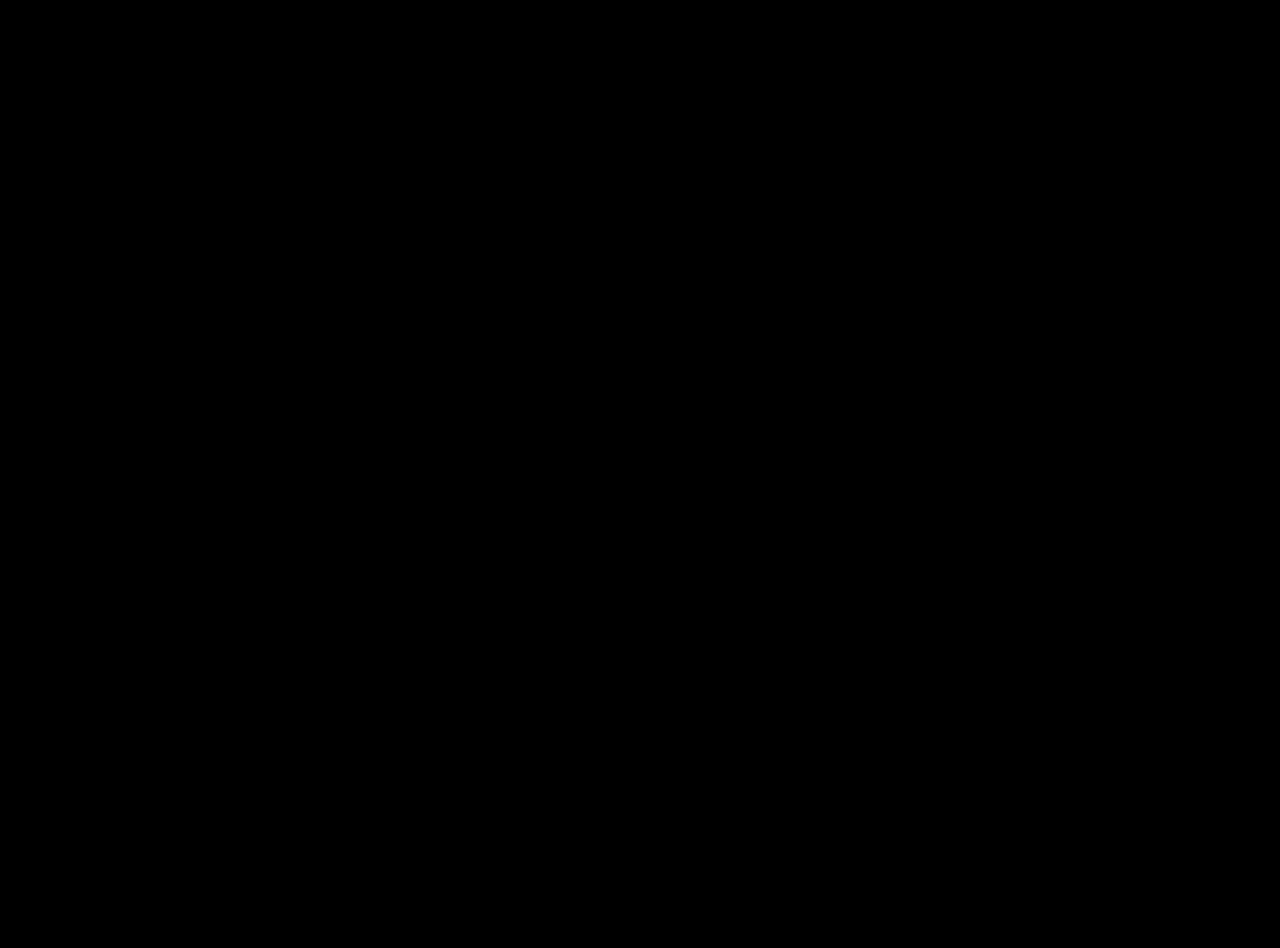
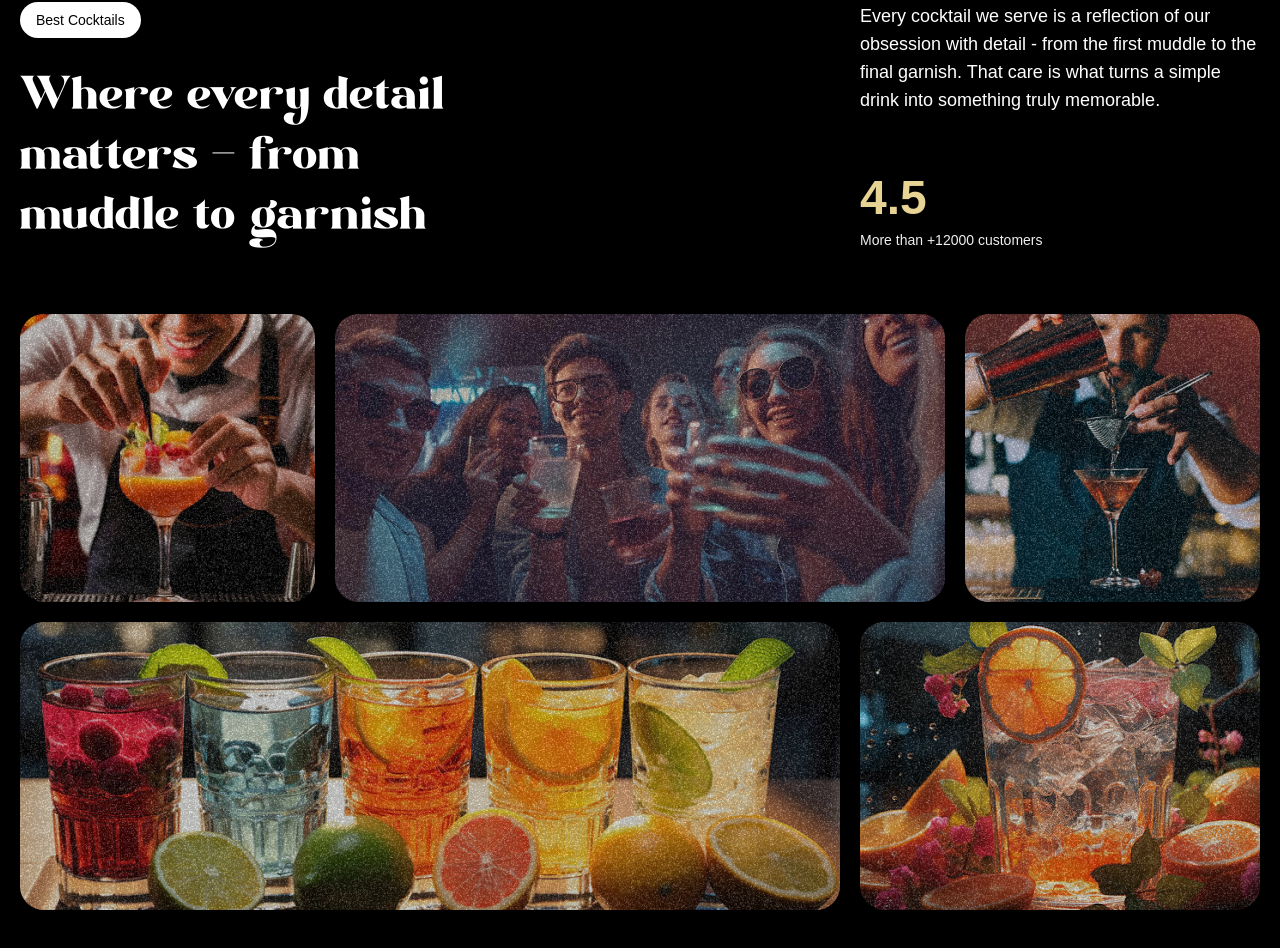
Before and after one commit to bhavya-kaushik/mojito-landing, a React (Vite) app: page / in a window 1280 px wide. Shown: the part 1710-2658 px from the top of the page. Before the commit the page ends 1600 px from the top, so only its background shows below. Built offline with nearby package versions, Linux system fonts and the light colour scheme; a web font is replaced by a local one.

Commit message:
Implemented About Section

```diff
--- a/index.html
+++ b/index.html
@@ -4,7 +4,7 @@
     <meta charset="UTF-8" />
     <link rel="icon" type="image/svg+xml" href="/images/logo.png" />
     <meta name="viewport" content="width=device-width, initial-scale=1.0" />
-    <title>Vite + React</title>
+    <title>Velvet Pour</title>
   </head>
   <body>
     <div id="root"></div>
--- a/src/App.jsx
+++ b/src/App.jsx
@@ -4,6 +4,7 @@
 import Navbar from './components/Navbar';
 import Hero from './components/Hero';
 import Cocktails from './components/Cocktails';
+import About from './components/About';
 
 gsap.registerPlugin(ScrollTrigger, SplitText);
 
@@ -13,6 +14,7 @@
       <Navbar />
       <Hero />
       <Cocktails />
+      <About />
     </main>
   )
 }
--- /dev/null
+++ b/src/components/About.jsx
@@ -0,0 +1,93 @@
+import { useGSAP } from '@gsap/react'
+import { SplitText } from 'gsap/all'
+import React from 'react'
+import gsap from 'gsap'
+
+const About = () => {
+  useGSAP(() => {
+    const titleSplit = SplitText.create('#about h2', {
+      type: 'words'
+    })
+
+    const scrollTimeline = gsap.timeline({
+      scrollTrigger: {
+        trigger: '#about',
+        start: 'top center'
+      }
+    })
+
+    scrollTimeline
+      .from(titleSplit.words, {
+        opacity: 0, duration: 1, yPercent: 100, ease: 'expo.out', stagger: 0.02
+      })
+      .from('.top-grid div, .bottom-grid div', {
+        opacity: 0, duration: 1, ease: 'power1.inOut', stagger: 0.04,
+      }, '-=0.5')
+  })
+
+  return (
+    <div id='about'>
+      <div className="mb-16 md:px-0 px-5">
+        <div className="content">
+          <div className="md:col-span-8">
+            <p className="badge">Best Cocktails</p>
+            <h2>
+              Where every detail matters <span className='text-white'>-</span> from muddle to garnish
+            </h2>
+          </div>
+
+          <div className='sub-content'>
+            <p>
+              Every cocktail we serve is a reflection of our obsession with detail - from the first muddle to the final garnish. That care is what turns a simple drink into something truly memorable.
+            </p>
+
+            <div>
+              <p className="md:text-3xl text-xl font-bold">
+                <span>4.5</span>
+              </p>
+              <p className="text-sm text-white-100">
+                More than +12000 customers
+              </p>
+            </div>
+          </div>
+        </div>
+      </div>
+
+      <div className="top-grid">
+        <div className="md:col-span-3">
+          <div className="noisy"></div>
+
+          <img src="/images/abt1.png" alt="grid-img-1" />
+        </div>
+
+        <div className="md:col-span-6">
+          <div className="noisy"></div>
+
+          <img src="/images/abt2.png" alt="grid-img-2" />
+        </div>
+
+        <div className="md:col-span-3">
+          <div className="noisy"></div>
+
+          <img src="/images/abt5.png" alt="grid-img-5" />
+        </div>
+      </div>
+
+      <div className="bottom-grid">
+        <div className="md:col-span-8">
+          <div className="noisy"></div>
+
+          <img src="/images/abt3.png" alt="grid-img-3" />
+        </div>
+
+        <div className="md:col-span-4">
+          <div className="noisy"></div>
+
+          <img src="/images/abt4.png" alt="grid-img-4" />
+        </div>
+      </div>
+    </div>
+  )
+}
+
+export default About
```
